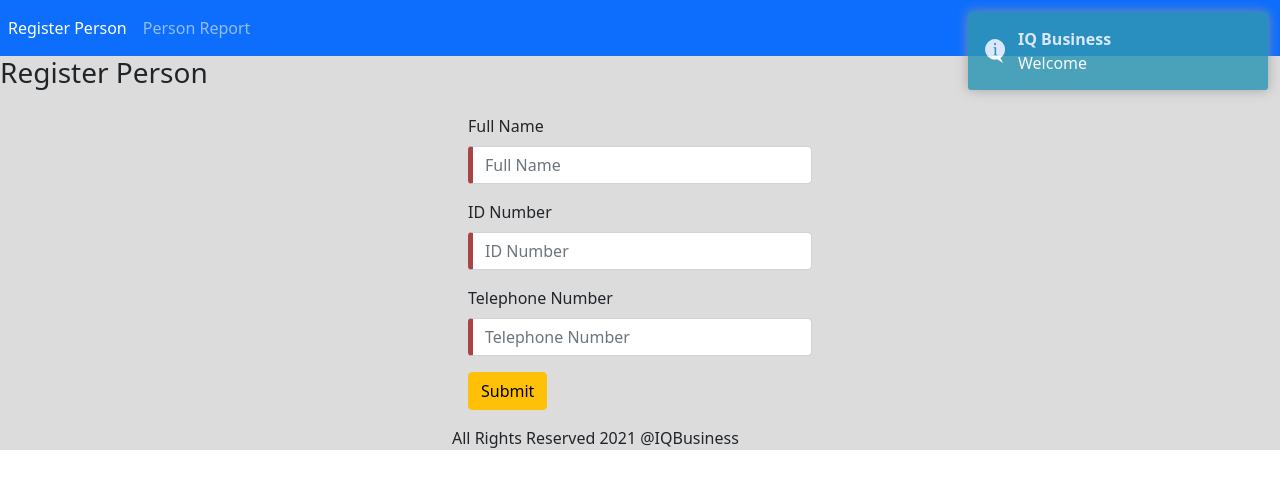
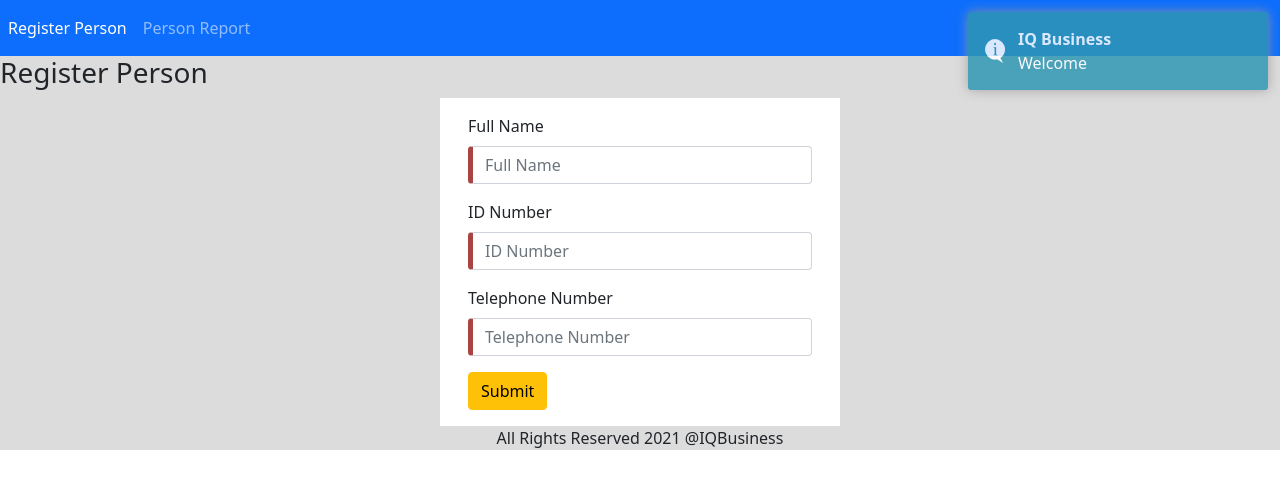
Before and after one commit to segwatlhe/iqbusiness-app, an Angular app: page /registerPerson in a window 1280 px wide. Shown: the top 488 px of the page. Built offline with nearby package versions, Linux system fonts and the light colour scheme.

Commit message:
clean up

```diff
--- a/src/app/register-person/register-person.component.html
+++ b/src/app/register-person/register-person.component.html
@@ -1,7 +1,7 @@
 <div class="gainsboro">
   <h3>Register Person</h3>
   <div class="row justify-content-center">
-    <div [hidden]="submitted" style="width: 400px;">
+    <div style="width: 400px; background-color: white">
       <form [formGroup]="registrationForm">
 
         <div class="card-body">
@@ -12,7 +12,7 @@
                    required formControlName="fullName"
                    type="text" placeholder="Full Name">
             <span class="text-danger"
-                  *ngIf="(registrationForm.get('fullName').touched || submitted) &&
+                  *ngIf="(registrationForm.get('fullName').touched) &&
                 registrationForm.get('fullName').errors?.required">
                 Full name is required
           </span>
@@ -25,7 +25,7 @@
                    data-toggle="tooltip" data-placement="top" title="Enter a valid South African ID Number"
                    type="number" placeholder="ID Number">
             <span class="text-danger"
-                  *ngIf="(registrationForm.get('idNumber').touched || submitted) &&
+                  *ngIf="(registrationForm.get('idNumber').touched) &&
                 registrationForm.get('idNumber').errors?.required">
                 ID Number is required
           </span>
@@ -38,7 +38,7 @@
                    required type="text" placeholder="Telephone Number" data-toggle="tooltip" data-placement="top"
                    title="Enter a 10 Digit number">
             <span class="text-danger"
-                  *ngIf="(registrationForm.get('telephoneNumber').touched || submitted) &&
+                  *ngIf="(registrationForm.get('telephoneNumber').touched) &&
                 registrationForm.get('telephoneNumber').errors?.required">
                 Telephone number is required
           </span>
@@ -47,12 +47,10 @@
           <button class="btn btn-warning" type="submit" (click)="onSubmit()">Submit</button>
 
         </div>
-
       </form>
-      <footer class="footer">
-        <span>All Rights Reserved 2021 @IQBusiness</span>
-      </footer>
     </div>
-
+    <footer class="footer">
+      <span class="row justify-content-center">All Rights Reserved 2021 @IQBusiness</span>
+    </footer>
   </div>
 </div>
```
